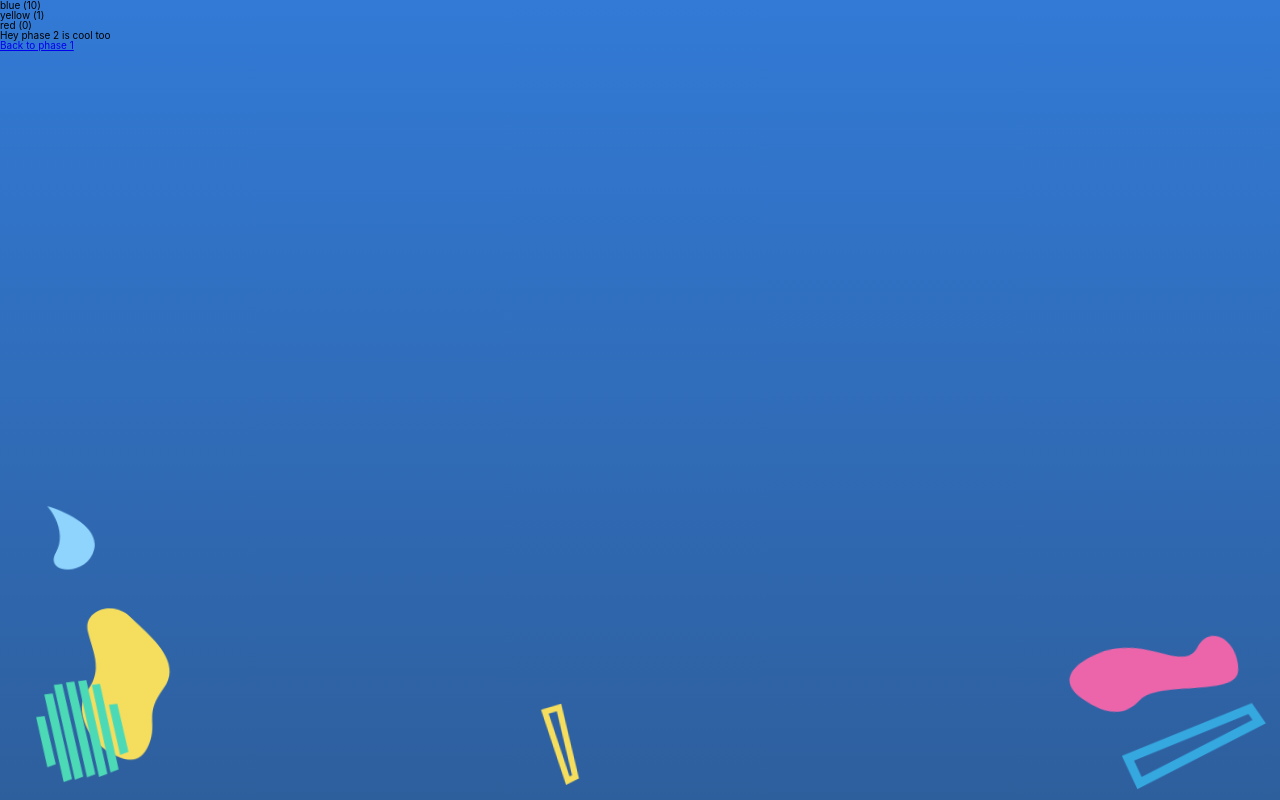
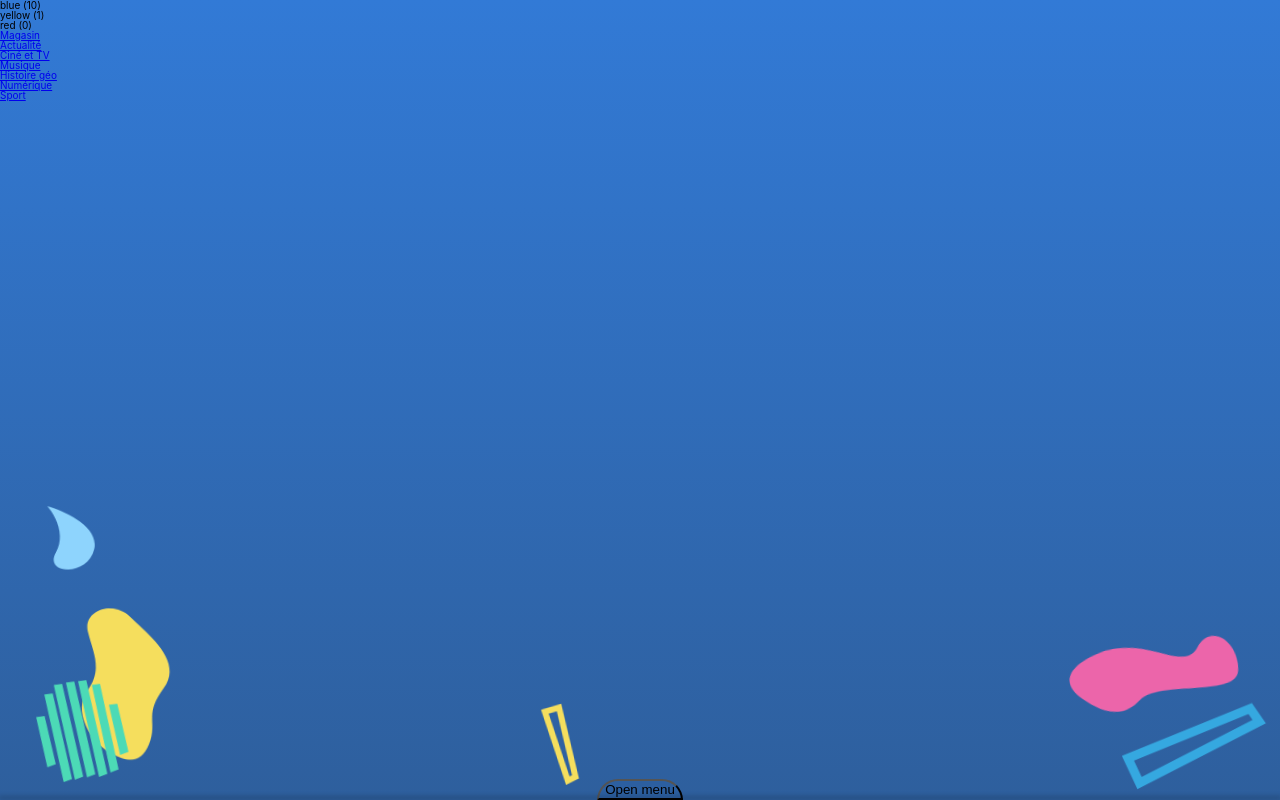
Before and after one commit to Benrajalu/quizframework, a React (Create React App) app: page /phase2 in a window 1280 px wide. Built offline with nearby package versions, Linux system fonts and the light colour scheme.

Commit message:
Added menu and router logic

```diff
--- a/src/App.js
+++ b/src/App.js
@@ -2,6 +2,7 @@ import React, { Component } from "react";
 import { BrowserRouter as Router, Route } from "react-router-dom";
 import Phase1 from "./phases/Phase1/Phase1";
 import Phase2 from "./phases/Phase2/Phase2";
+import Shop from "./phases/Shop/Shop";
 
 import styles from "./App.module.scss";
 
@@ -11,6 +12,7 @@ import shape4 from "./media/shape4.svg";
 import shape3 from "./media/shape3.svg";
 import shape2 from "./media/shape2.svg";
 import shape1 from "./media/shape1.svg";
+import Menu from "./components/Menu/Menu";
 
 class App extends Component {
   render() {
@@ -18,7 +20,9 @@ class App extends Component {
       <main className={styles.mainContainer}>
         <Router>
           <Route path="/" exact component={Phase1} />
-          <Route path="/phase2" exact component={Phase2} />
+          <Route path="/phase2" component={Phase2} />
+          <Route path="/shop" component={Shop} />
+          <Menu />
         </Router>
 
         <div className={styles.scene}>
--- /dev/null
+++ b/src/components/Menu/Menu.js
@@ -0,0 +1,47 @@
+import React, {Component} from 'react';
+import classnames from "classnames";
+import {
+  Link,
+  NavLink
+} from "react-router-dom";
+
+import style from './Menu.module.scss';
+
+class Menu extends Component {
+  state = {
+    isOpened: false,
+  };
+
+  onClickhandler = () => {
+    this.setState({
+      isOpened: !this.state.isOpened,
+    })
+  };
+
+  render() {
+    return (
+      <div className={classnames(style.menu, {[style.isOpened] : this.state.isOpened})}>
+        <button
+          onClick={() => this.onClickhandler()}
+          className={style.button}
+        >
+          Open menu
+        </button>
+        <nav className={style.entries}>
+          <ul>
+            <li><NavLink to="/" exact>Manche 1</NavLink></li>
+            <li><NavLink to="/phase2">Manche 2</NavLink></li>
+            <li><NavLink to="/phase2">Manche 3</NavLink></li>
+            <li><NavLink to="/phase2">Manche 4</NavLink></li>
+            <li><NavLink to="/phase2">Classement</NavLink></li>
+          </ul>
+          <ul>
+            <li><NavLink to="/store">Magasin</NavLink></li>
+          </ul>
+        </nav>
+      </div>
+    );
+  }
+}
+
+export default Menu;
--- /dev/null
+++ b/src/components/Menu/Menu.module.scss
@@ -0,0 +1,110 @@
+@import "../../layoutStyles/helpers";
+
+.menu {
+    position: fixed;
+    bottom: 0;
+    z-index: 99;
+    display: flex;
+    justify-content: center;
+    align-items: center;
+    width: 100%;
+    left: 0;
+    flex-flow: column;
+
+    &.isOpened {
+        .entries {
+            height: 10rem;
+        }
+    }
+}
+
+.button {
+    background: $navy;
+    border-radius: 3rem 3rem 0 0;
+    margin: 0 auto;
+}
+
+.entries {
+    height: 0;
+    overflow: hidden;
+    transition: all 200ms ease-out;
+    width: 100%;
+    background: $navy;
+    box-shadow: 0 -0.2rem 0.5rem 0.2rem rgba(0, 0, 0, 0.2);
+    display: flex;
+    flex-flow: row nowrap;
+    justify-content: center;
+    align-items: center;
+
+    ul {
+        display: flex;
+        flex-flow: row;
+        justify-content: space-between;
+        align-items: center;
+        margin: -1rem 2rem 0 2rem;
+
+        li {
+            display: block;
+            position: relative;
+            line-height: 5.5rem;
+        }
+
+        a {
+            @include marker(2rem, #fff);
+            text-decoration: none;
+            padding: 0 4rem;
+            text-align: center;
+
+            &:after {
+                content: '';
+                width: 100%;
+                height: 1rem;
+                background: #fff;
+                position: absolute;
+                bottom: 0;
+                left: 0;
+            }
+
+            &:before {
+                content: '';
+                width: 2.5rem;
+                height: 2.5rem;
+                background: #fff;
+                border: 0.5rem solid $navy;
+                position: absolute;
+                bottom: 0;
+                left: 50%;
+                transform: translateX(-50%) translateY(8px);
+                border-radius: 100%;
+                z-index: 2;
+                box-sizing: border-box;
+            }
+
+            &:global(.active) {
+                &:before {
+                    background: $purple;
+                }
+            }
+        }
+
+        li:first-child a {
+            padding: 0 6rem 0 0;
+            text-align: left;
+
+            &:before {
+                left: 0;
+            }
+        }
+
+        li:last-child a {
+            padding: 0 0 0 6rem;
+            text-align: right;
+
+            &:before {
+                left: auto;
+                right: 0;
+                transform: translateX(50%) translateY(8px);
+            }
+        }
+    }
+}
--- /dev/null
+++ b/src/data/phase2.js
@@ -0,0 +1,26 @@
+export const CATEGORIES = [
+  {
+    name: 'Actualité',
+    url: 'news',
+  },
+  {
+    name: 'Ciné et TV',
+    url: 'film',
+  },
+  {
+    name: 'Musique',
+    url: 'music',
+  },
+  {
+    name: 'Histoire géo',
+    url: 'history',
+  },
+  {
+    name: 'Numérique',
+    url: 'digital',
+  },
+  {
+    name: 'Sport',
+    url: 'sport',
+  },
+];
--- /dev/null
+++ b/src/data/shop.js
@@ -0,0 +1,44 @@
+export const SHOPDATA = [
+  {
+    name: "Poignard",
+    image: "poignard.jpg",
+    cost: 15,
+    available: 3,
+    description: "Utilisé sur une équipe adverse, le poignard force celle-ci à passer son tour",
+  },
+  {
+    name: "Bouclier",
+    image: "bouclier.jpg",
+    cost: 15,
+    available: 3,
+    description: "Le bouclier vous protège en cas de mauvaise réponse à une question"
+  },
+  {
+    name: "Boule de cristal",
+    image: "boule.jpg",
+    cost: 10,
+    available: 3,
+    description: "La boule de cristal vous permet de révéler toutes les questions d'une catégorie"
+  },
+  {
+    name: "Poison",
+    image: "poison.jpg",
+    cost: 999,
+    available: 1,
+    description: "L'équipe ciblée perd tous ses points en début de manche mais chaque bonne réponse de l'équipe comptera double."
+  },
+  {
+    name: "Passe-droit",
+    image: "lettre.jpg",
+    cost: 10,
+    available: 3,
+    description: "Le passe droit vous permet de choisir une autre question dans la catégorie si celle proposée ne convient pas",
+  },
+  {
+    name: "Arc",
+    image: "arc.jpg",
+    cost: 10,
+    available: 3,
+    description: "L'arc double vos gains en cas de bonne réponse...mais double vos pertes si vous vous trompez."
+  },
+];
--- /dev/null
+++ b/src/phases/Phase2/Category.js
@@ -0,0 +1,17 @@
+import React, {Component} from 'react';
+
+class Category extends Component {
+  render() {
+    const {
+      match,
+    } = this.props;
+    console.log(this.props);
+    return (
+      <div>
+        {match.params.category}
+      </div>
+    );
+  }
+}
+
+export default Category;
--- a/src/phases/Phase2/Phase2.js
+++ b/src/phases/Phase2/Phase2.js
@@ -1,14 +1,34 @@
 import React, { Component } from "react";
-import { Link } from "react-router-dom";
+import {
+  Link,
+  NavLink,
+  Route
+} from "react-router-dom";
 import TeamBar from "../../components/TeamBar/TeamBar";
+import Category from "./Category";
+
+import { CATEGORIES } from "../../data/phase2";
 
 class Phase2 extends Component {
   render() {
+    const {
+      match,
+    } = this.props;
+    console.log(this.props);
     return (
       <div>
-        <TeamBar />
-        <p>Hey phase 2 is cool too</p>
-        <Link to="/">Back to phase 1</Link>
+        <nav>
+          <TeamBar />
+          <Link to="/shop">Magasin</Link>
+        </nav>
+
+        <ul>
+          {CATEGORIES.map(category => <li key={category.url}><NavLink to={`${match.url}/${category.url}`}>{category.name}</NavLink></li>)}
+        </ul>
+
+        <div>
+          <Route path={`${match.path}/:category`} component={Category} />
+        </div>
       </div>
     );
   }
--- /dev/null
+++ b/src/phases/Shop/Shop.js
@@ -0,0 +1,39 @@
+import React, { Component } from "react";
+import { Link } from "react-router-dom";
+import TeamBar from "../../components/TeamBar/TeamBar";
+import { SHOPDATA } from "../../data/shop";
+
+class Shop extends Component {
+  render() {
+    return (
+      <div>
+        <nav>
+          <TeamBar />
+          <Link to="/">Manche 1</Link>
+          <Link to="/phase2">Manche 2</Link>
+        </nav>
+
+        <div>
+          <h1>Le magasin</h1>
+          <ul>
+            {SHOPDATA.map(item => (
+              <li key={item.name}>
+                <div className={item.available > 0 ? 'visible' : 'notVisible'}>
+                  <h3>{item.name}</h3>
+                  <figure>
+                    <img src={item.image} alt=""/>
+                    <p>{item.cost}</p>
+                  </figure>
+                  <p>{item.description}</p>
+                </div>
+              </li>
+            ))}
+          </ul>
+        </div>
+
+      </div>
+    );
+  }
+}
+
+export default Shop;
```
Also changed, not shown: 1 other file (tests, documents, lock files or other folders).
